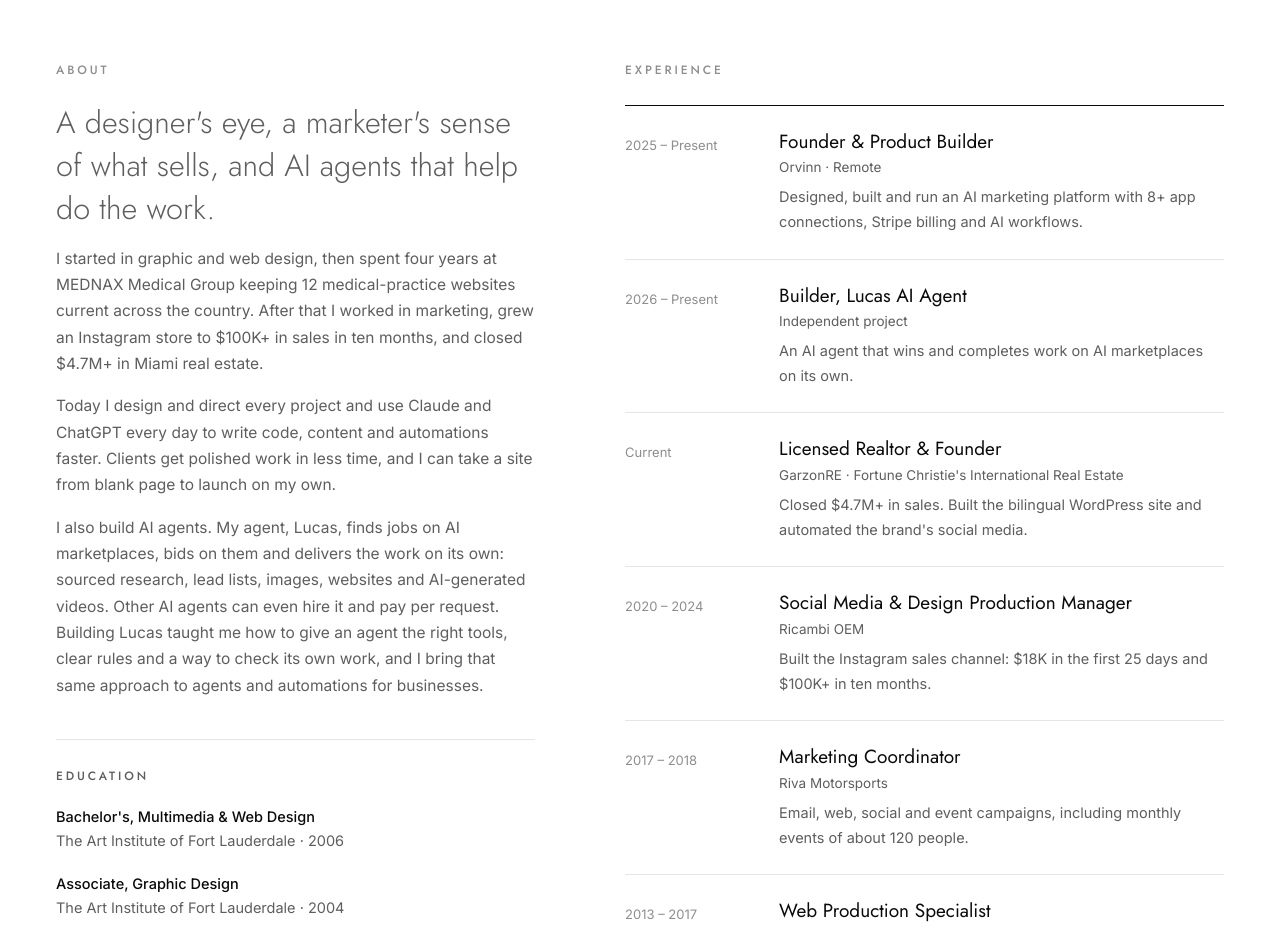
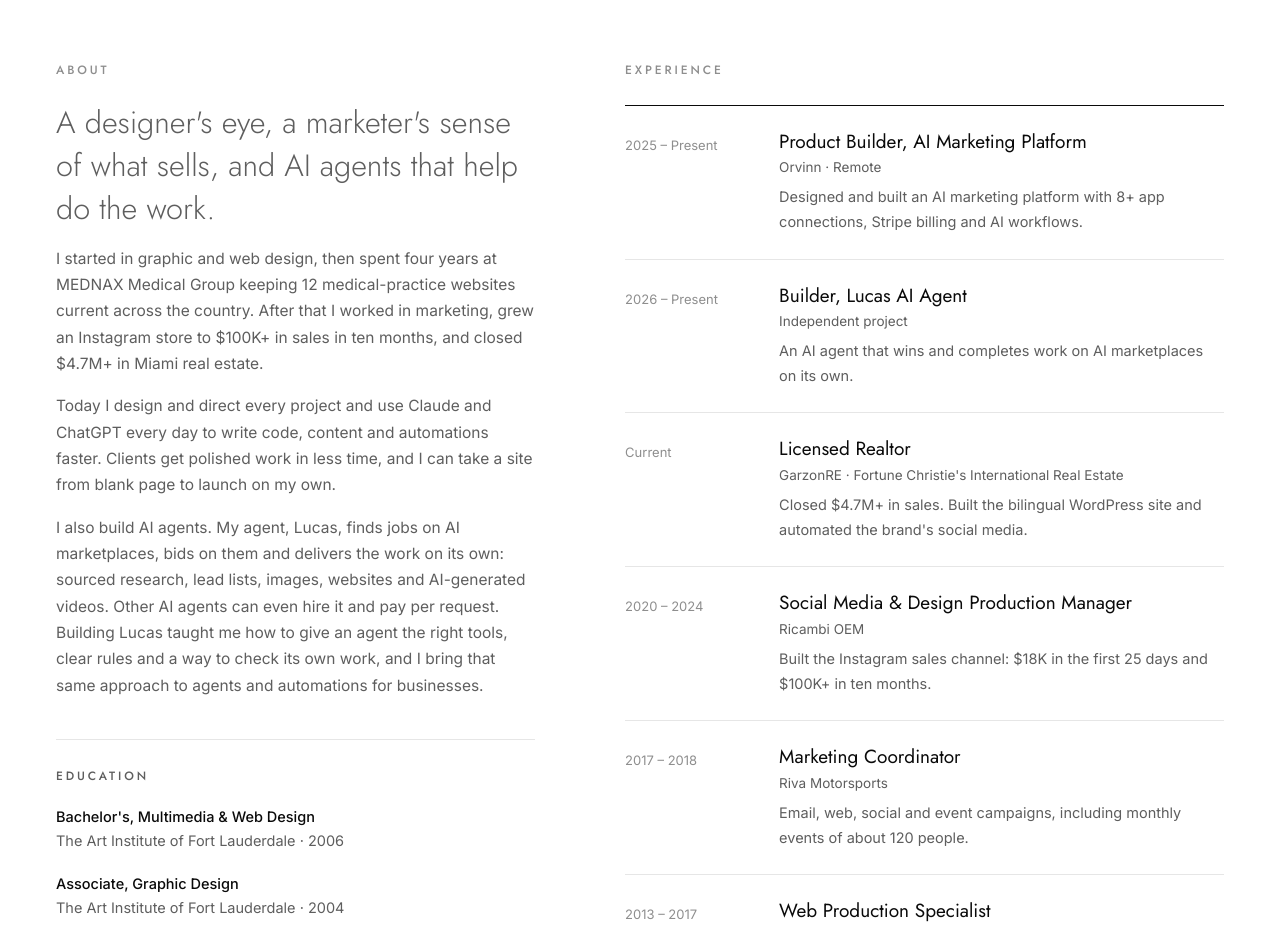
Before and after one commit to fgarzon78/felipe-garzon-portfolio, a plain HTML site: page index.html in a window 1280 px wide. Shown: the part 7600-8530 px from the top of the page. Drawn offline with Linux system fonts and the light colour scheme.

Commit message:
Update resume and job titles

```diff
--- a/index.html
+++ b/index.html
@@ -581,9 +581,9 @@
     <div class="reveal">
       <span class="label">Experience</span>
       <ul class="xp" style="margin-top:22px">
-        <li><span class="yr">2025 – Present</span><div><h4>Founder &amp; Product Builder</h4><div class="org">Orvinn · Remote</div><p>Designed, built and run an AI marketing platform with 8+ app connections, Stripe billing and AI workflows.</p></div></li>
+        <li><span class="yr">2025 – Present</span><div><h4>Product Builder, AI Marketing Platform</h4><div class="org">Orvinn · Remote</div><p>Designed and built an AI marketing platform with 8+ app connections, Stripe billing and AI workflows.</p></div></li>
         <li><span class="yr">2026 – Present</span><div><h4>Builder, Lucas AI Agent</h4><div class="org">Independent project</div><p>An AI agent that wins and completes work on AI marketplaces on its own.</p></div></li>
-        <li><span class="yr">Current</span><div><h4>Licensed Realtor &amp; Founder</h4><div class="org">GarzonRE · Fortune Christie's International Real Estate</div><p>Closed $4.7M+ in sales. Built the bilingual WordPress site and automated the brand's social media.</p></div></li>
+        <li><span class="yr">Current</span><div><h4>Licensed Realtor</h4><div class="org">GarzonRE · Fortune Christie's International Real Estate</div><p>Closed $4.7M+ in sales. Built the bilingual WordPress site and automated the brand's social media.</p></div></li>
         <li><span class="yr">2020 – 2024</span><div><h4>Social Media &amp; Design Production Manager</h4><div class="org">Ricambi OEM</div><p>Built the Instagram sales channel: $18K in the first 25 days and $100K+ in ten months.</p></div></li>
         <li><span class="yr">2017 – 2018</span><div><h4>Marketing Coordinator</h4><div class="org">Riva Motorsports</div><p>Email, web, social and event campaigns, including monthly events of about 120 people.</p></div></li>
         <li><span class="yr">2013 – 2017</span><div><h4>Web Production Specialist</h4><div class="org">MEDNAX Medical Group</div><p>Maintained 12 medical-practice websites nationwide and trained practice staff on web tools.</p></div></li>
```
Also changed, not shown: agents.html (+2 -2 lines), llms.txt, 1 other file.
